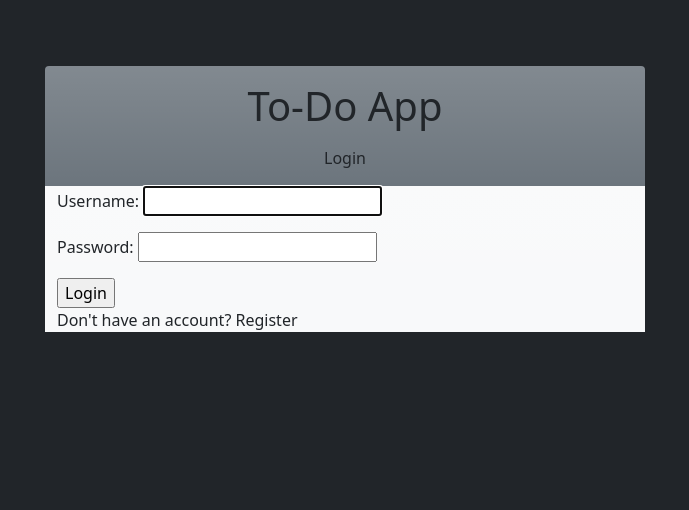
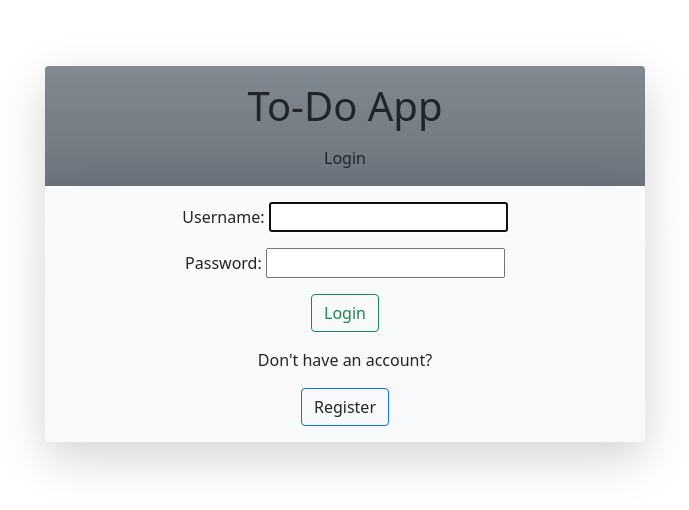
Before and after one commit to charliewhu/Dj-ToDo, a Django app: page /login/ in a window 1280 px wide. Shown: the top 510 px of the page, without its empty margins (295-984 px from the left). Run offline with Django 3.2, Linux system fonts and the light colour scheme.

Commit message:
added styling to all pages

```diff
--- a/todo/static/todo/style.css
+++ b/todo/static/todo/style.css
@@ -1,7 +1,6 @@
 body {
     font-family: 'Montserrat', sans-serif;
     padding-top: 50px;
-    background-color: white;
 }
 
 a:link {
--- a/todo/templates/registration/login.html
+++ b/todo/templates/registration/login.html
@@ -1,16 +1,20 @@
 {% extends 'todo/base.html' %} {% load static %}
 {% block content %}
 
+<div class="container text-center py-3">
+  <form method="POST">
+      {% csrf_token %}
+      {{ form.as_p }}
+      <input type="submit" value="Login" class="btn btn-outline-success">
+  </form>
 
-<form method="POST">
-    {% csrf_token %}
-    {{ form.as_p }}
-    <input type="submit" value="Login">
-</form>
-
-<p>
+  <p class="pt-3">
     Don't have an account?
-    <a href="{% url 'register' %}">Register</a>
   </p>
 
+  <a href="{% url 'register' %}" class="btn btn-outline-primary">
+    Register
+  </a>
+</div>
+
 {% endblock content %}
--- a/todo/templates/todo/base.html
+++ b/todo/templates/todo/base.html
@@ -17,9 +17,9 @@
   <title>To-Do App</title>
 </head>
 
-<body class="bg-dark">
+<body>
 
-  <div class="container bg-secondary bg-gradient rounded-top" style="max-width:600px">
+  <div class="container bg-secondary bg-gradient rounded-top shadow-lg" style="max-width:600px">
 
     <div class="text-center my-3 pt-3">
       <a href="{% url 'todo' %}" class="h1 text-center">
@@ -37,11 +37,10 @@
 
   </div>
 
-  <div class="container bg-light bg-gradient" style="max-width:600px">
+  <div class="container bg-light bg-gradient rounded-bottom shadow-lg" style="max-width:600px">
     {% block content %}
     {% endblock content %}
   </div>
-
 
 
   <!-- JavaScript Bundle with Popper -->
--- a/todo/templates/todo/todo_list.html
+++ b/todo/templates/todo/todo_list.html
@@ -7,11 +7,11 @@
 
 
 
-<h4 class="text-center py-5">
+<h4 class="text-center py-4">
   {{user.username|title}}, you have {{count}} incomplete item{{count|pluralize}}
 </h4>
 
-<div class="text-center container pb-5">
+<div class="text-center container pb-4">
   <form method="GET">
     <input type="text" name="todo-search" value='{{search}}'>
     <input type="submit" value="Search" >
@@ -19,7 +19,7 @@
 </div>
 
 
-<div class="text-center container pb-5">
+<div class="text-center container pb-4">
   <a href="{% url 'todo_create' %}" class="btn btn-outline-success">Add a new item</a>
 </div>
 
--- a/todo/views.py
+++ b/todo/views.py
@@ -36,7 +36,7 @@ class Register(FormView):
     def get(self, *args, **kwargs):
         if self.request.user.is_authenticated:
             return redirect('todo')
-        return super(Register, self).get()
+        return super(Register, self).get(*args, **kwargs)
 
 
 class TodoList(LoginRequiredMixin, ListView):
```
Also changed, not shown: todo/templates/registration/register.html (+11 -3 lines), todo/templates/todo/todo_detail.html (+13 -3 lines), todo/templates/todo/todo_form.html (+10 -8 lines), db.sqlite3.
